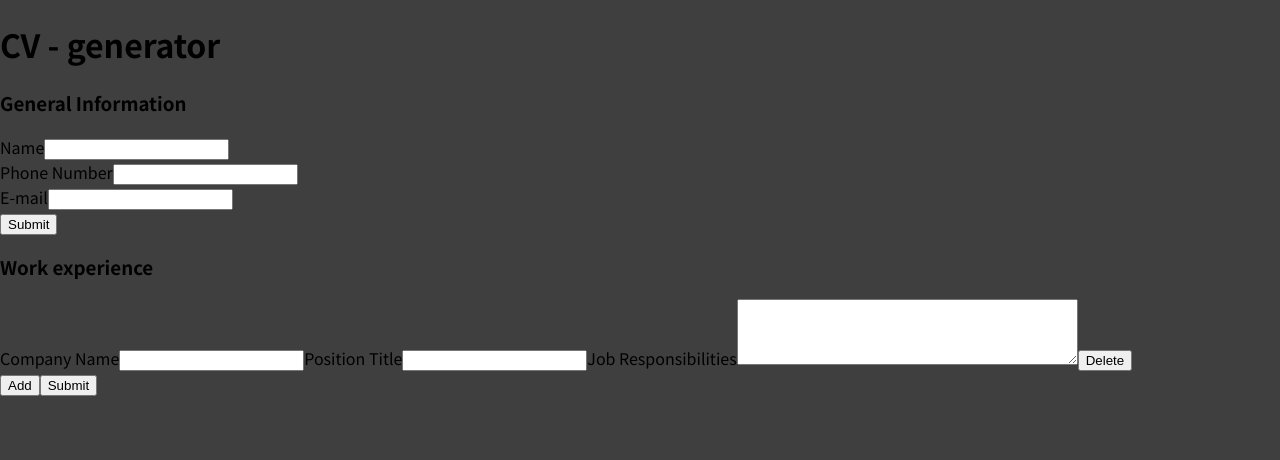
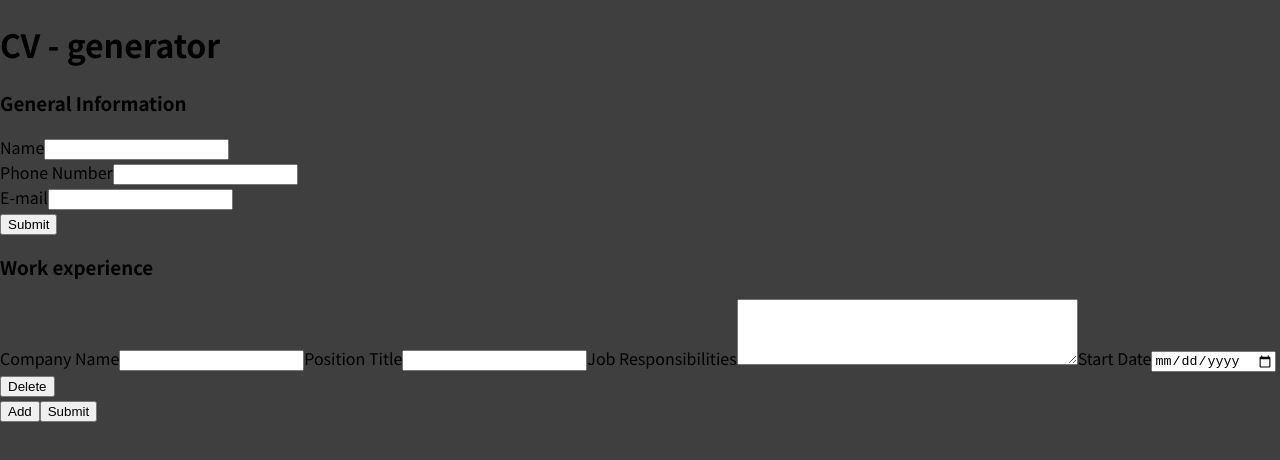
Before and after one commit to Piperski13/cv-application-generator, a React (Create React App) app: page / in a window 1280 px wide. Shown: the top 460 px of the page. Built offline with nearby package versions, Linux system fonts and the light colour scheme.

Commit message:
Added startDate attribute for company

```diff
--- a/src/components/CompanyForm/CompanyForm.js
+++ b/src/components/CompanyForm/CompanyForm.js
@@ -27,6 +27,12 @@ const CompanyForm = (props) => {
           value: "",
           responsibilitiesLabel: "Job Responsibilities",
           name: "responsibilities",
+        },
+        startDate: {
+          value: "",
+          startDateLabel: "Start Date",
+          name: "startDate",
+          type: "date",
         },
       },
     ],
@@ -61,6 +67,12 @@ const CompanyForm = (props) => {
         value: "",
         responsibilitiesLabel: "Job Responsibilities",
         name: "responsibilities",
+      },
+      startDate: {
+        value: "",
+        startDateLabel: "Start Date",
+        name: "startDate",
+        type: "date",
       },
     };
     setCompanyInformation((prevCompanies) => ({
@@ -130,6 +142,15 @@ const CompanyForm = (props) => {
               rows={4}
               cols={40}
             />
+            <label>{company.startDate.startDateLabel}</label>
+            <input
+              name={company.startDate.name}
+              type={company.startDate.type}
+              value={company.startDate.value}
+              onChange={(e) =>
+                handleOnChange(company.companyId, "startDate", e)
+              }
+            />
             <button onClick={(e) => handleDeleteButton(company.companyId, e)}>
               Delete
             </button>
--- a/src/components/CompanyTable/RenderedCompany.js
+++ b/src/components/CompanyTable/RenderedCompany.js
@@ -1,10 +1,5 @@
 const RenderedCompany = (props) => {
   console.log(props.companyData);
-  //   responsibilities: {
-  //           value: "",
-  //           responsibilitiesLabel: "Job Responsibilities",
-  //           name: "responsibilities",
-  //         }
   return (
     <>
       {props.companyData.map((company, index) => (
@@ -25,6 +20,11 @@ const RenderedCompany = (props) => {
               {company.responsibilities.value}
             </td>
           </tr>
+          <tr key={`startDate-${index}`}>
+            <td>
+              {company.startDate.startDateLabel}: {company.startDate.value}
+            </td>
+          </tr>
         </>
       ))}
     </>
```
